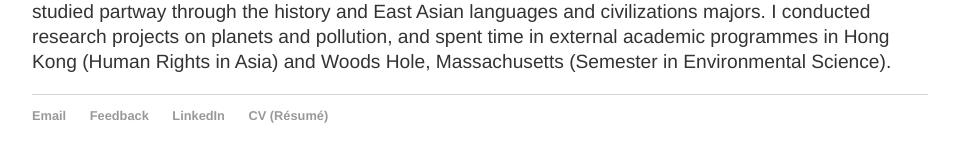
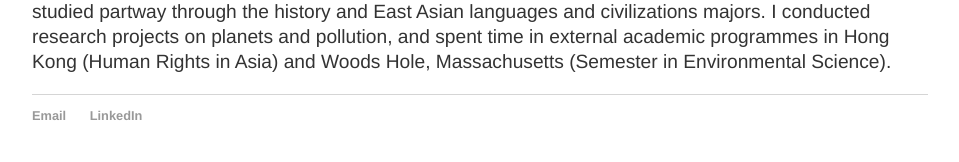
Before and after one commit to y-james-hu/y-james-hu.github.io, a Jekyll site: the page built from about/index.html, in a window 1280 px wide. Shown: the part 341-503 px from the top of the page, without its empty margins (160-1119 px from the left). Built offline with Jekyll 4.4.1, drawn with Linux system fonts in a browser that asks for light colours.

Commit message:
Update default.html

```diff
--- a/_layouts/default.html
+++ b/_layouts/default.html
@@ -24,9 +24,7 @@
 			<footer>
 	    		<ul>
 	        		<li><a href="mailto:y.james.hu@outlook.com">Email</a></li>
-				<li><a href="https://admonymous.co/yjameshu">Feedback</a></li>
 				<li><a href="https://linkedin.com/in/y-james-hu">LinkedIn</a></li>
-				<li><a href="/hu_cv_dec_2022.pdf">CV (Résumé)</a></li>
 			</ul>
 			</footer>
 		</body>
```
